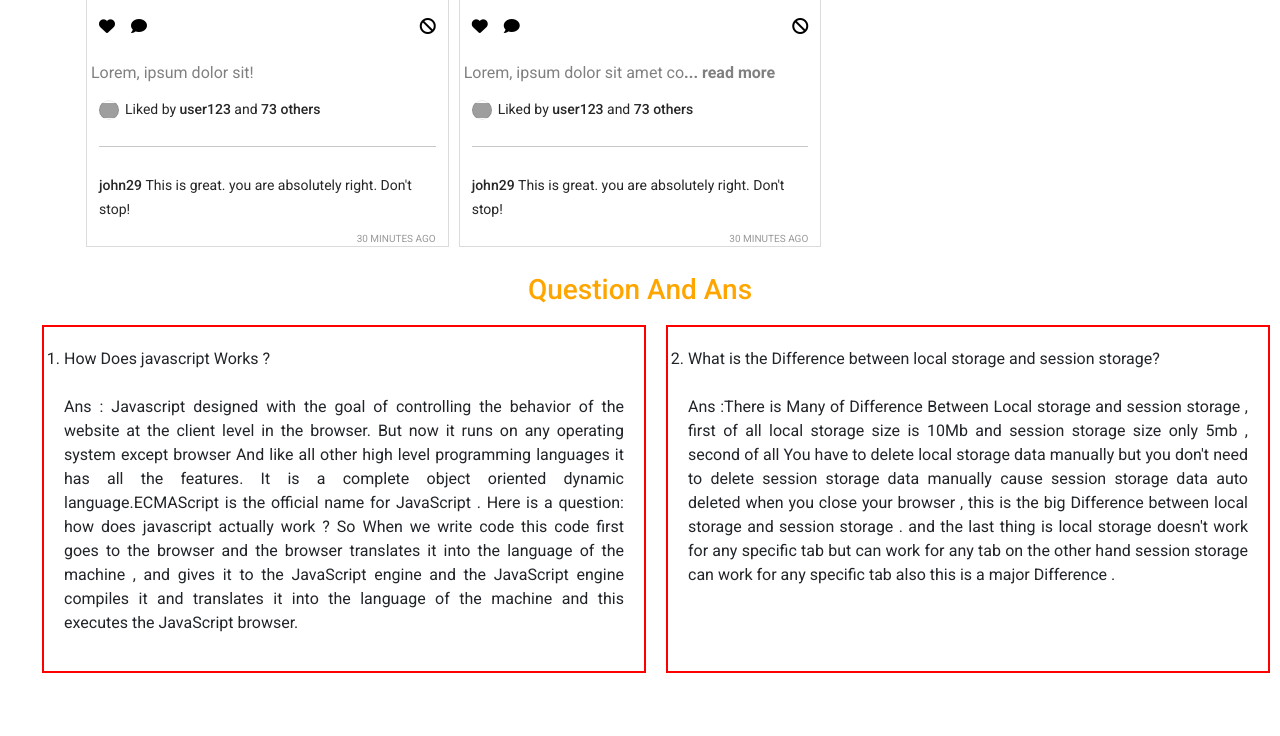
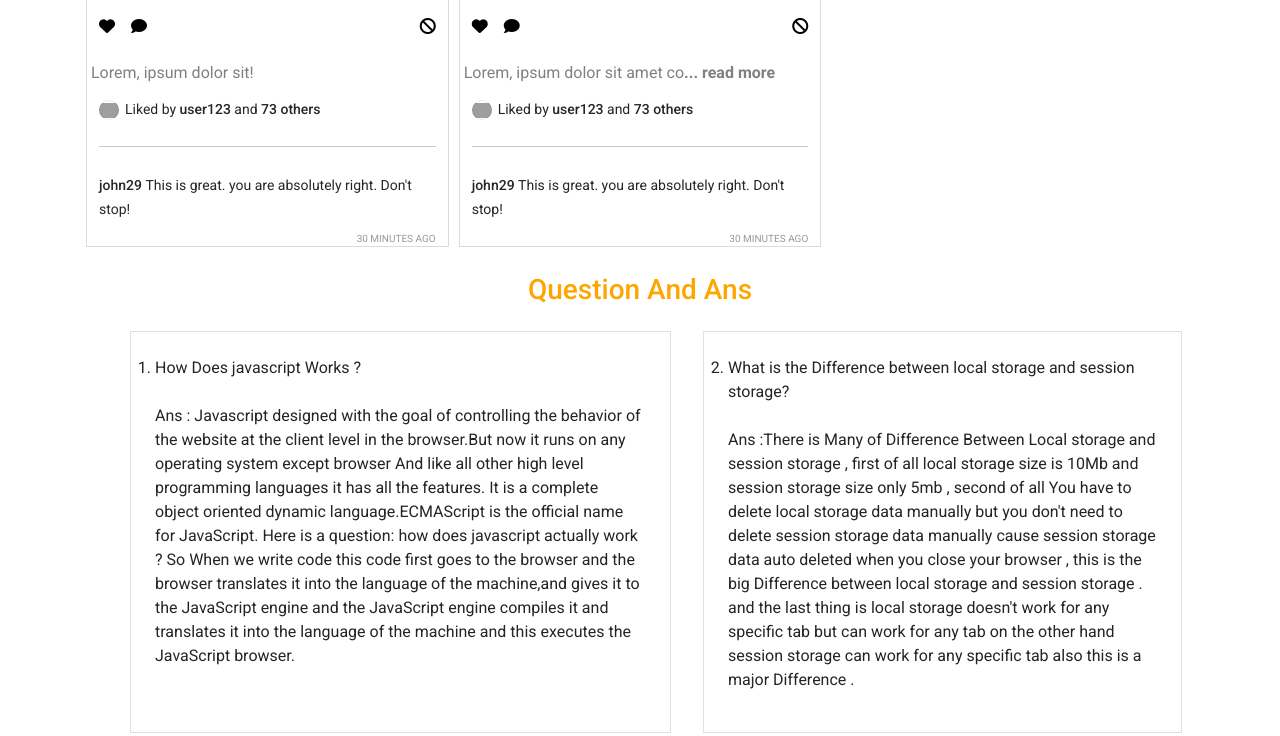
Before and after one commit to NazmulHasanNahid/social-media, a plain HTML site: page index.html in a window 1280 px wide. Shown: the part 1285-2021 px from the top of the page. Before the commit the page ends 1984 px from the top, so only its background shows below. Drawn offline with nearby package versions, Linux system fonts and the light colour scheme; grey boxes are pictures that could not be loaded.

Commit message:
question

```diff
--- a/css/style.css
+++ b/css/style.css
@@ -271,19 +271,3 @@ img {
   justify-content: center;
 
 }
-
-.flex-container{
-  display: flex;
-}
-
-.text-align{
-  text-align: justify;
-}
-
-.margin{
-  border: 2px solid red;
-  margin: 10px;
-  padding: 20px;
-  width: 50%;
-
-}
--- a/index.html
+++ b/index.html
@@ -78,20 +78,20 @@
             </div>
         </main>
 
-        <section id="question-section">
+        <section class="container" id="question-section">
             <h3 class="question-section">Question And Ans</h3>
             <div  class="question-container">
-                <ol class="flex-container">
-                    <span class="margin">
+                <ol class="d-flex">
+                    <span class="border p-4 m-3">
                     <li>How Does javascript Works ?</li> <br>
-                    <p class="text-align"> Ans : Javascript  designed with the goal of controlling the behavior of the website at the client level in the browser. But now it runs on any operating system except browser And like all other high level programming languages it has all the features. It is a complete object oriented dynamic language.ECMAScript is the official name for JavaScript . Here is a question: how does javascript actually work ?
-                    So When we write code this code first goes to the browser and the browser translates it into the language of the machine  ,  and gives it to the JavaScript engine and the JavaScript engine compiles it and translates it into the language of the machine and this executes the JavaScript browser.
+                    <p class="text-justify"> Ans : Javascript designed with the goal of controlling the behavior of the website at the client level in the browser.But now it runs on any operating system except browser And like all other high level programming languages it has all the features. It is a complete object oriented dynamic language.ECMAScript is the official name for JavaScript. Here is a question: how does javascript actually work ?
+                    So When we write code this code first goes to the browser and the browser translates it into the language of the machine,and gives it to the JavaScript engine and the JavaScript engine compiles it and translates it into the language of the machine and this executes the JavaScript browser.
 
                     </p>
                     </span >
-                    <span class="margin">
+                    <span class="border p-4 m-3">
                     <li>What is the Difference between local storage and session storage?</li> <br>
-                     <p class="text-align">Ans :There is Many of Difference Between Local storage and session storage , first of all local storage size is 10Mb and session storage size only 5mb , second of all  You have to delete local storage data manually but you don't need to delete session storage data manually cause  session storage data auto  deleted when you  close your browser , this is the big Difference between local storage and session storage . and the last thing is local storage  doesn't work for any specific tab but can work for any tab on  the other hand session  storage can work for any specific tab also this is a  major Difference .
+                     <p class="text-justify">Ans :There is Many of Difference Between Local storage and session storage , first of all local storage size is 10Mb and session storage size only 5mb , second of all  You have to delete local storage data manually but you don't need to delete session storage data manually cause  session storage data auto  deleted when you  close your browser , this is the big Difference between local storage and session storage . and the last thing is local storage  doesn't work for any specific tab but can work for any tab on  the other hand session  storage can work for any specific tab also this is a  major Difference .
                     </p>
                     </span>
                 </ol>
```
